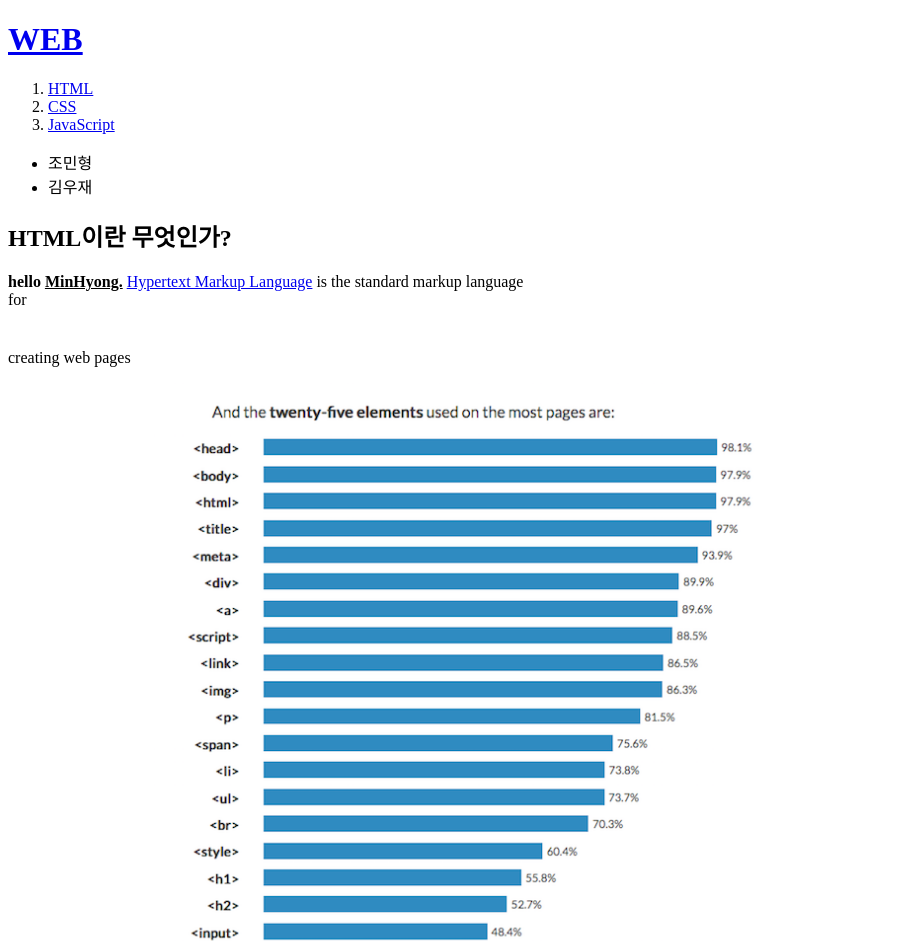
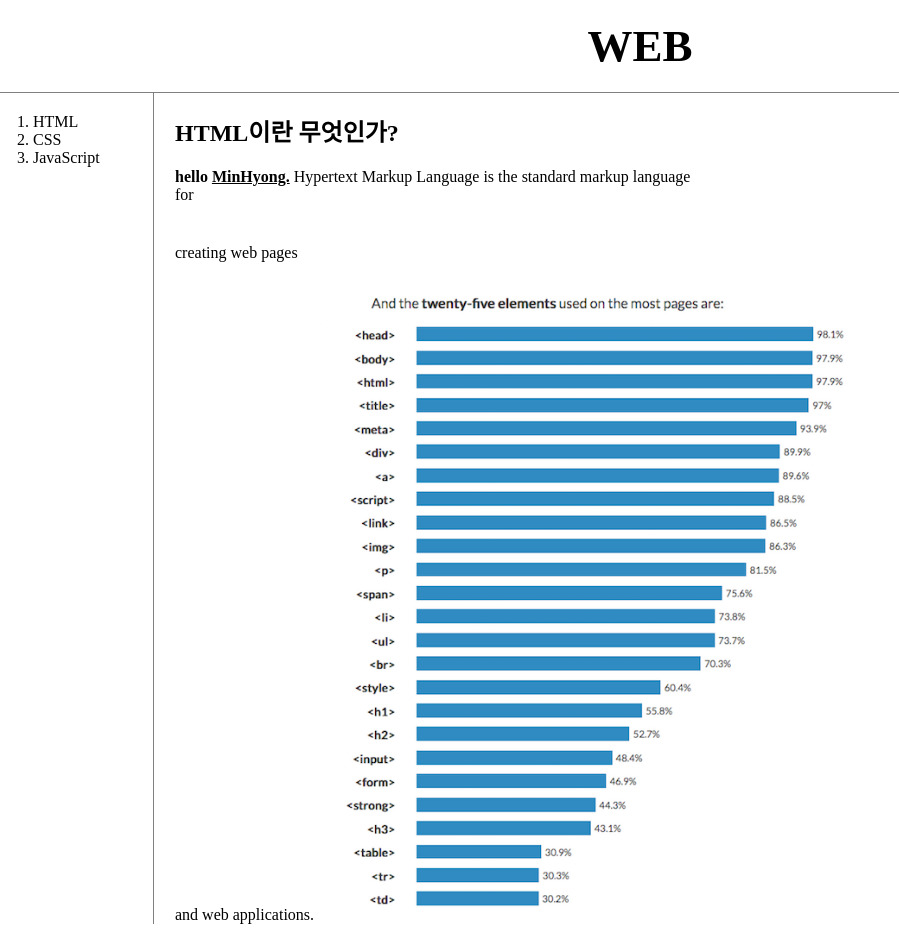
Before and after one commit to jmh1667/web1, a plain HTML site: page 1.html in a window 1280 px wide. Shown: the top 941 px of the page, without its empty margins (0-899 px from the left). Drawn offline with Linux system fonts and the light colour scheme.

Commit message:
Add files via upload

```diff
--- a/1.html
+++ b/1.html
@@ -3,20 +3,19 @@
 <head>
     <title>WEB1 - HTML</title>
     <meta charset="utf-8">
+    <link rel="stylesheet" href="style.css">
 </head>
 
 
 <body>
     <h1><a href="index.html">WEB</a></h1>
+    <div id="grid">
         <ol>
             <li><a href="1.html">HTML</a></li>
             <li><a href="2.html">CSS</a></li>
             <li><a href="3.html">JavaScript</a></li>
         </ol>
-    <ul>
-        <li>조민형</li>
-        <li>김우재</li>
-    </ul>
+        <div id="article">
             <h2>HTML이란 무엇인가?</h2>
             <strong>hello <u>MinHyong.</u></strong> <a href="https://www.naver.com/" target="_blank"
             title="html5 specification">
@@ -25,5 +24,7 @@
             for <p style="margin-top:40px;">creating web pages</p>
             and web applications.
             <img src="태그통계.png"width="50%">
+        </div>
+</div>
 </body>
 </html>
--- /dev/null
+++ b/style.css
@@ -0,0 +1,41 @@
+body{
+    margin:0;
+}
+a{
+    color:black;
+    text-decoration : none;
+}
+h1{
+    font-size: 45px;
+    text-align: center;
+    border-bottom: 1px solid gray;
+    margin:0;
+    padding:20px;
+}
+ol{
+    border-right:1px solid gray;
+    width:100px;
+    margin:0;
+    padding:20px;
+}
+#grid{
+    display: grid;
+    grid-template-columns: 150px 1fr;
+}
+#grid ol{
+    padding-left:33px;
+}
+#grid #article{
+    padding-left:25px;
+}
+@media(max-width:800px){
+    #grid{
+        display:block;
+    }
+    ol{
+        border-right:none;
+    }
+    h1{
+        border-bottom:none;
+    }
+}
```
Also changed, not shown: 2.html (+5 -4 lines), 3.html (+5 -4 lines), index.html (+5 -4 lines). Lines whose indentation alone changed are shown as unchanged.
